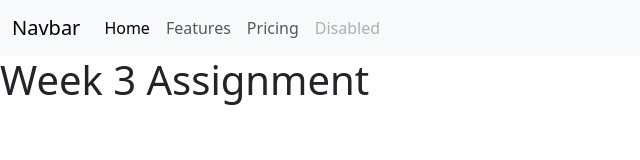
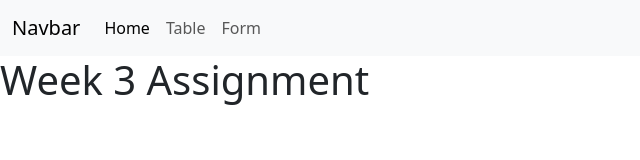
Before and after one commit to richhell/Week3Assignment, a website: page index.html in a window 1280 px wide. Shown: the whole page, without its empty margins (0-640 px from the left). Drawn offline with nearby package versions, Linux system fonts and the light colour scheme.

Commit message:
content for the table and form

```diff
--- a/index.html
+++ b/index.html
@@ -7,6 +7,7 @@
     <title>Week 3 Assignment</title>
 </head>
 
+<!--NAVBAR-->
 <nav class="navbar navbar-expand-lg bg-body-tertiary">
     <div class="container-fluid">
       <a class="navbar-brand" href="#">Navbar</a>
@@ -19,14 +20,12 @@
             <a class="nav-link active" aria-current="page" href="#">Home</a>
           </li>
           <li class="nav-item">
-            <a class="nav-link" href="#">Features</a>
+            <a class="nav-link" href="table.html">Table</a>
           </li>
           <li class="nav-item">
-            <a class="nav-link" href="#">Pricing</a>
+            <a class="nav-link" href="Form.html">Form</a>
           </li>
-          <li class="nav-item">
-            <a class="nav-link disabled" aria-disabled="true">Disabled</a>
-          </li>
+
         </ul>
       </div>
     </div>
```
Also changed, not shown: Form.html (+1 -0 lines), table.html (+1 -0 lines).
